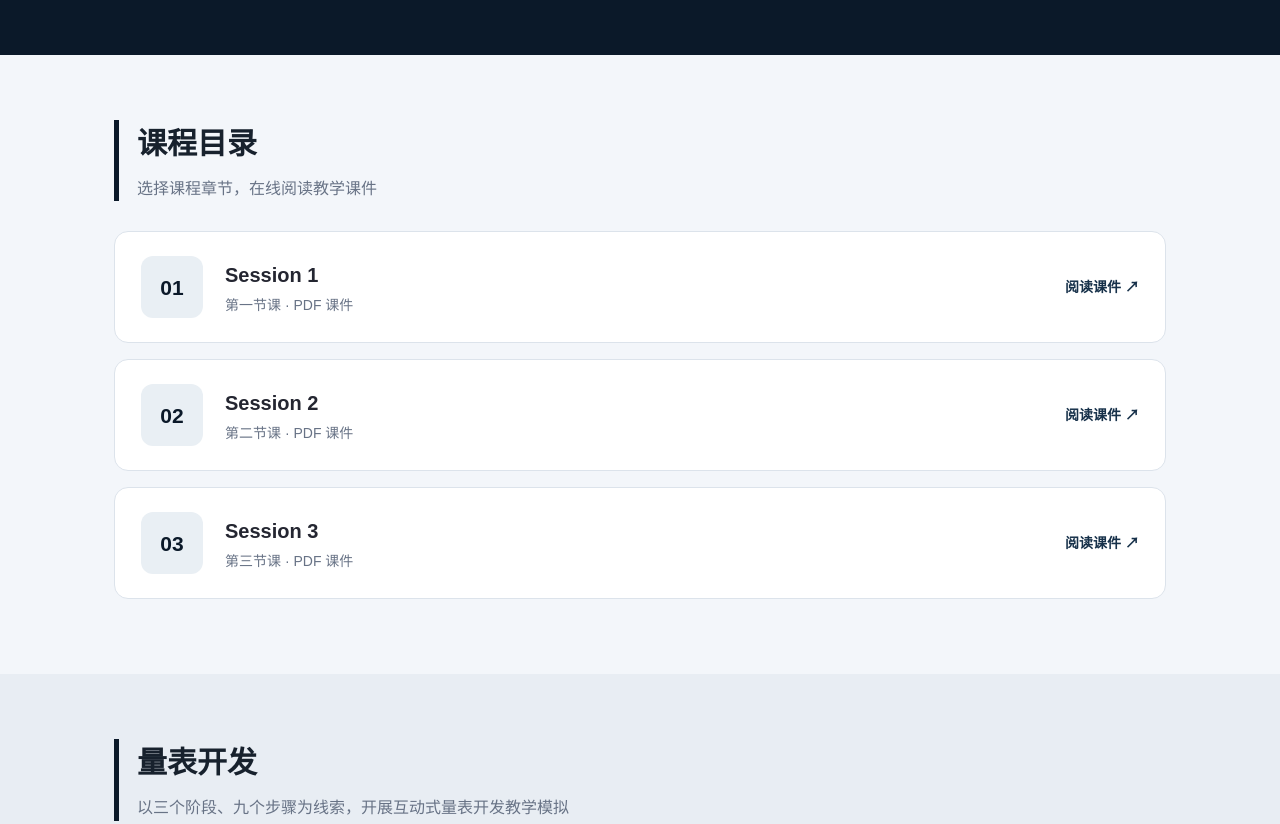
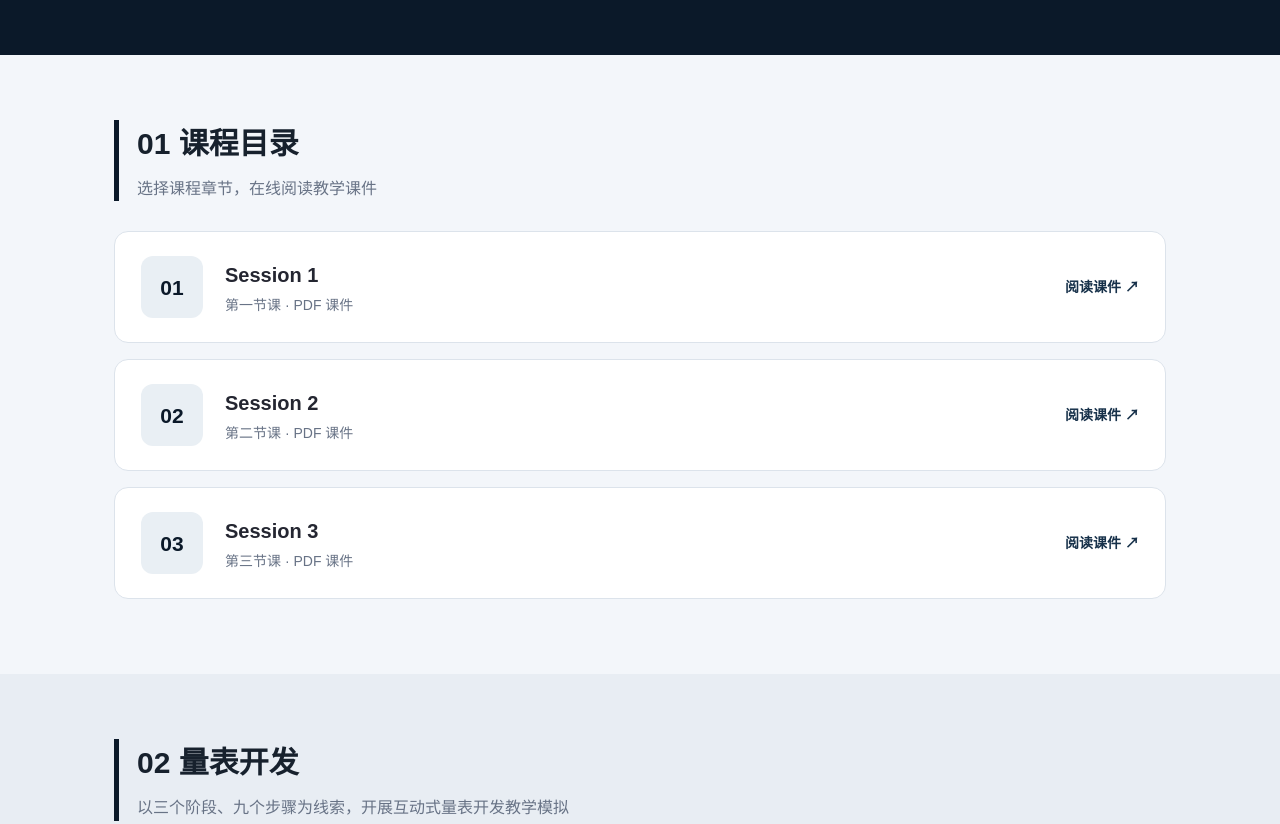
Before and after one commit to xchen0524/Questionnaire-Survey, a plain HTML site: page index.html in a window 1280 px wide. Shown: the part 440-1264 px from the top of the page. Drawn offline with Linux system fonts and the light colour scheme.

Commit message:
Update index.html

```diff
--- a/index.html
+++ b/index.html
@@ -97,7 +97,7 @@
   </style>
 </head>
 <body>
-  <!-- 原有网站顶部与 Logo -->
+
   <header class="site-header">
     <div class="container brand-row">
       <div class="logo-group">
@@ -116,10 +116,10 @@
     </div>
   </section>
 
-  <!-- 第一板块：保留你已经上传的三节课 -->
+  <!-- 第一板块 -->
   <main class="section" id="courses">
     <div class="container">
-      <div class="section-heading"><h2>课程目录</h2><p>选择课程章节，在线阅读教学课件</p></div>
+      <div class="section-heading"><h2>01 课程目录</h2><p>选择课程章节，在线阅读教学课件</p></div>
       <div class="card-list">
         <a class="course-card" href="session1.pdf" target="_blank" rel="noopener noreferrer">
           <span class="course-number">01</span><span class="course-info"><h3>Session 1</h3><p>第一节课 · PDF 课件</p></span><span class="course-link">阅读课件 ↗</span>
@@ -134,10 +134,10 @@
     </div>
   </main>
 
-  <!-- 第二板块：使用与课程目录相同的卡片风格 -->
+  <!-- 第二板块-->
   <section class="section" id="scale">
     <div class="container">
-      <div class="section-heading"><h2>量表开发</h2><p>以三个阶段、九个步骤为线索，开展互动式量表开发教学模拟</p></div>
+      <div class="section-heading"><h2>02 量表开发</h2><p>以三个阶段、九个步骤为线索，开展互动式量表开发教学模拟</p></div>
       <div class="card-list">
         <a class="course-card phase-link" href="#lab" data-step="1">
           <span class="course-number">01</span><span class="course-info"><h3>第一阶段 · 题项开发</h3><p>构念界定、题项生成、内容效度评审</p></span><span class="course-link">进入模拟 ↗</span>
@@ -152,7 +152,6 @@
     </div>
   </section>
 
-  <!-- 量表开发工作台：所有交互均在浏览器本地完成 -->
   <section class="lab" id="lab">
     <div class="container">
       <div class="lab-shell">
```
